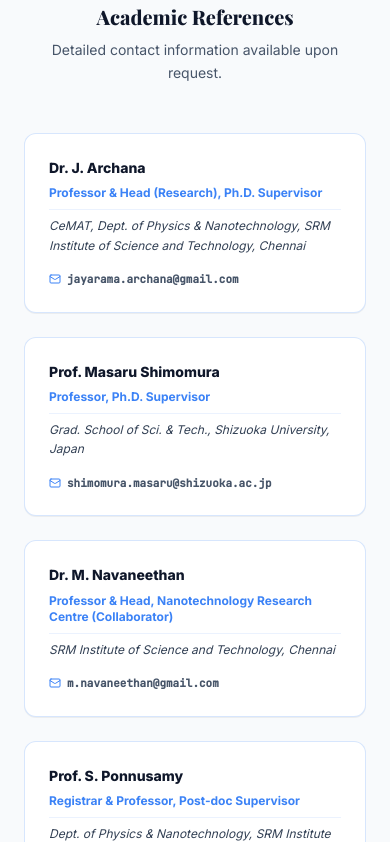
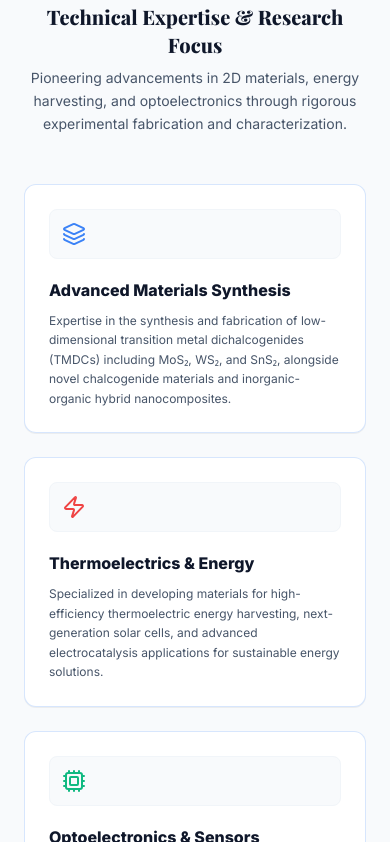
Before and after one commit to Ajay176854/Academic_Portfolio, a React (Vite) app: page / in a window 390 px wide. Shown: the part 9222-10064 px from the top of the page. Built offline with nearby package versions, Linux system fonts and the light colour scheme; a web font is replaced by a local one.

Commit message:
Refine navigation layout, replace references with technical expertise section, and update contact form settings

```diff
--- a/src/components/sections/CollaborationsBanner.tsx
+++ b/src/components/sections/CollaborationsBanner.tsx
@@ -34,7 +34,7 @@
 const ACADEMIC_INDEXES = [
   { name: 'Google Scholar', logo: '/images/publishers/google-scholar.png', url: 'https://scholar.google.com/citations?user=NeBT4L0AAAAJ' },
   { name: 'ORCID iD', logo: '/images/publishers/orcid.png', url: 'https://orcid.org/0000-0002-5199-109X' },
-  { name: 'LinkedIn', logo: '/images/publishers/linkedin.png', url: 'https://www.linkedin.com/safety/go/?url=https%3A%2F%2Flnkd%2Ein%2FgY5gUk-9&urlhash=64_8&mt=uPfSoN02OUt0-MB6hCjH_y7fDQTYnRjLiI1Vvlu5eS3yeOLrpFoj-fQR8YXFCbwIYVGPwwSDQd1q1c9xc41mOLaEpdoSNTEZC0sydkZ0nZSMegqdpYkAoa9xgg&isSdui=true' },
+  { name: 'LinkedIn', logo: '/images/publishers/linkedin.png', url: 'https://www.linkedin.com/in/abinaya-rengarajan-/' },
 ];
 
 export function CollaborationsBanner() {
--- a/src/components/sections/ContactSection.tsx
+++ b/src/components/sections/ContactSection.tsx
@@ -300,7 +300,7 @@
                 </h4>
                 <p className="text-sm text-[#475569] leading-relaxed max-w-sm mx-auto">
                   Thank you, <strong>{name}</strong>. Your scholarly query regarding
-                  <strong> {subject}</strong> has been simulation-delivered to Dr. Abinaya Rengarajan.
+                  <strong> {subject}</strong> has been successfully delivered.
                 </p>
               </div>
               <button
--- /dev/null
+++ b/src/components/sections/ExpertiseSection.tsx
@@ -0,0 +1,75 @@
+import { Cpu, Zap, Microscope, Layers } from 'lucide-react';
+import { NavSectionId } from '../../types';
+
+const SKILLS = [
+  {
+    category: "Advanced Materials Synthesis",
+    icon: <Layers size={24} className="text-[#3B82F6]" />,
+    description: "Expertise in the synthesis and fabrication of low-dimensional transition metal dichalcogenides (TMDCs) including MoS₂, WS₂, and SnS₂, alongside novel chalcogenide materials and inorganic-organic hybrid nanocomposites."
+  },
+  {
+    category: "Thermoelectrics & Energy",
+    icon: <Zap size={24} className="text-[#EF4444]" />,
+    description: "Specialized in developing materials for high-efficiency thermoelectric energy harvesting, next-generation solar cells, and advanced electrocatalysis applications for sustainable energy solutions."
+  },
+  {
+    category: "Optoelectronics & Sensors",
+    icon: <Cpu size={24} className="text-[#10B981]" />,
+    description: "Design and fabrication of highly responsive photodetectors, flexible devices, and sensitive gas sensors utilizing 2D nanostructures and hybrid architectures."
+  },
+  {
+    category: "Nanoscale Characterization",
+    icon: <Microscope size={24} className="text-[#8B5CF6]" />,
+    description: "Comprehensive structural, morphological, and optical characterization of low-dimensional materials to evaluate their fundamental properties and performance metrics."
+  }
+];
+
+interface ExpertiseSectionProps {
+  updateActiveNav: (id: NavSectionId, shouldScroll?: boolean) => void;
+}
+
+export function ExpertiseSection({ updateActiveNav }: ExpertiseSectionProps) {
+  return (
+    <section className="py-20 bg-[#F8FAFC]" id="expertise">
+      <div className="max-w-7xl mx-auto px-6 md:px-12 w-full">
+        <div className="text-center max-w-2xl mx-auto mb-12 space-y-1">
+          <span className="text-[10px] font-mono font-bold uppercase tracking-widest text-[#3B82F6]">
+            core competencies
+          </span>
+          <h2 className="text-xl md:text-2xl font-serif font-extrabold text-[#0F172A]">
+            Technical Expertise &amp; Research Focus
+          </h2>
+          <p className="text-sm text-[#475569] leading-relaxed mt-2">
+            Pioneering advancements in 2D materials, energy harvesting, and optoelectronics through rigorous experimental fabrication and characterization.
+          </p>
+        </div>
+
+        <div className="grid grid-cols-1 md:grid-cols-2 gap-6">
+          {SKILLS.map((skill, idx) => (
+            <a
+              key={idx}
+              href="#publications"
+              onClick={(e) => {
+                e.preventDefault();
+                updateActiveNav('publications', true);
+              }}
+              className="bg-white p-6 md:p-8 rounded-xl border border-[#3B82F6]/20 shadow-2xs hover:border-[#3B82F6]/50 hover:shadow-[0_4px_20px_rgba(59,130,246,0.1)] transition-all duration-300 flex flex-col md:flex-row gap-5 group cursor-pointer"
+            >
+              <div className="p-3 bg-slate-50 rounded-lg h-fit shrink-0 border border-slate-100 group-hover:scale-110 transition-transform duration-300">
+                {skill.icon}
+              </div>
+              <div className="space-y-2.5">
+                <h4 className="font-extrabold text-[#0F172A] text-base md:text-lg leading-snug group-hover:text-[#1E3A8A] transition-colors">
+                  {skill.category}
+                </h4>
+                <p className="text-xs md:text-sm text-[#475569] leading-relaxed">
+                  {skill.description}
+                </p>
+              </div>
+            </a>
+          ))}
+        </div>
+      </div>
+    </section>
+  );
+}
--- a/src/components/sections/ReferencesSection.tsx
+++ /dev/null
@@ -1,47 +0,0 @@
-import { REFERENCES } from '../../data';
-import { Mail } from 'lucide-react';
-
-export function ReferencesSection() {
-  return (
-    <section className="py-20 bg-[#F8FAFC]" id="references">
-      <div className="max-w-7xl mx-auto px-6 md:px-12 w-full">
-        <div className="text-center max-w-2xl mx-auto mb-12 space-y-1">
-          <span className="text-[10px] font-mono font-bold uppercase tracking-widest text-[#3B82F6]">
-            professional endorsements
-          </span>
-          <h2 className="text-xl md:text-2xl font-serif font-extrabold text-[#0F172A]">
-            Academic References
-          </h2>
-          <p className="text-sm text-[#475569] leading-relaxed mt-2">
-            Detailed contact information available upon request.
-          </p>
-        </div>
-
-        <div className="grid grid-cols-1 md:grid-cols-2 lg:grid-cols-4 gap-6">
-          {REFERENCES.map((ref, idx) => (
-            <div
-              key={idx}
-              className="bg-white p-6 rounded-xl border border-[#3B82F6]/20 shadow-2xs hover:border-[#EF4444]/40 hover:shadow-[0_4px_15px_rgba(239,68,68,0.15)] transition-all duration-300 flex flex-col justify-between"
-            >
-              <div className="space-y-2">
-                <h4 className="font-extrabold text-[#0F172A] text-sm md:text-base leading-snug">
-                  {ref.name}
-                </h4>
-                <p className="text-xs text-[#3B82F6] font-bold">
-                  {ref.title}
-                </p>
-                <p className="text-xs text-[#334155] italic leading-relaxed pt-1.5 border-t border-[#3B82F6]/10">
-                  {ref.institution}
-                </p>
-              </div>
-              <div className="pt-4 text-[11px] text-[#475569] font-mono font-bold flex items-center gap-1.5 break-all">
-                <Mail size={12} className="text-[#3B82F6] shrink-0" />
-                <a href={`mailto:${ref.email}`} className="hover:text-[#3B82F6] transition-colors">{ref.email}</a>
-              </div>
-            </div>
-          ))}
-        </div>
-      </div>
-    </section>
-  );
-}
--- a/src/data/index.ts
+++ b/src/data/index.ts
@@ -6,4 +6,3 @@
 export { GRANTS } from './grants';
 export { ACCOMPLISHMENTS, INSTRUMENTS } from './research';
 export { STUDENTS, SERVICES, WORKSHOPS, LANGUAGES } from './people';
-export { REFERENCES } from './references';
--- a/src/data/profile.ts
+++ b/src/data/profile.ts
@@ -10,7 +10,7 @@
   address: "Thermoelectric Research Lab, Dept. of Inorganic Chemistry, AGH University of Kraków, al. Mickiewicza 30, 30-059 Kraków, Poland",
   scholar: "https://scholar.google.com/citations?user=NeBT4L0AAAAJ",
   orcid: "https://orcid.org/0000-0002-5199-109X",
-  linkedin: "https://lnkd.in/gY5gUk-9"
+  linkedin: "https://www.linkedin.com/in/abinaya-rengarajan-/"
 };
 
 export const METRICS = {
--- a/src/data/references.ts
+++ /dev/null
@@ -1,26 +0,0 @@
-export const REFERENCES = [
-  {
-    name: "Dr. J. Archana",
-    title: "Professor & Head (Research), Ph.D. Supervisor",
-    institution: "CeMAT, Dept. of Physics & Nanotechnology, SRM Institute of Science and Technology, Chennai",
-    email: "jayarama.archana@gmail.com"
-  },
-  {
-    name: "Prof. Masaru Shimomura",
-    title: "Professor, Ph.D. Supervisor",
-    institution: "Grad. School of Sci. & Tech., Shizuoka University, Japan",
-    email: "shimomura.masaru@shizuoka.ac.jp"
-  },
-  {
-    name: "Dr. M. Navaneethan",
-    title: "Professor & Head, Nanotechnology Research Centre (Collaborator)",
-    institution: "SRM Institute of Science and Technology, Chennai",
-    email: "m.navaneethan@gmail.com"
-  },
-  {
-    name: "Prof. S. Ponnusamy",
-    title: "Registrar & Professor, Post-doc Supervisor",
-    institution: "Dept. of Physics & Nanotechnology, SRM Institute of Science and Technology, Chennai",
-    email: "suruponnus@gmail.com"
-  }
-];
--- a/src/pages/HomePage.tsx
+++ b/src/pages/HomePage.tsx
@@ -7,7 +7,7 @@
 import { GrantsList } from '../components/sections/GrantsList';
 import { PeopleAndServices } from '../components/sections/PeopleAndServices';
 import { ContactSection } from '../components/sections/ContactSection';
-import { ReferencesSection } from '../components/sections/ReferencesSection';
+import { ExpertiseSection } from '../components/sections/ExpertiseSection';
 import { EDUCATION, EXPERIENCE, AWARDS } from '../data';
 import { GraduationCap, Briefcase, Award as TrophyIcon, Mail, Image } from 'lucide-react';
 import { NavSectionId } from '../types';
@@ -252,8 +252,8 @@
       {/* Collaborations, Funding Agencies & Publishers Banner */}
       <CollaborationsBanner />
 
-      {/* Professional References Catalog */}
-      <ReferencesSection />
+      {/* Technical Expertise & Research Focus */}
+      <ExpertiseSection updateActiveNav={updateActiveNav} />
     </>
   );
 }
```
Also changed, not shown: src/components/layout/Navigation.tsx (+9 -7 lines).
